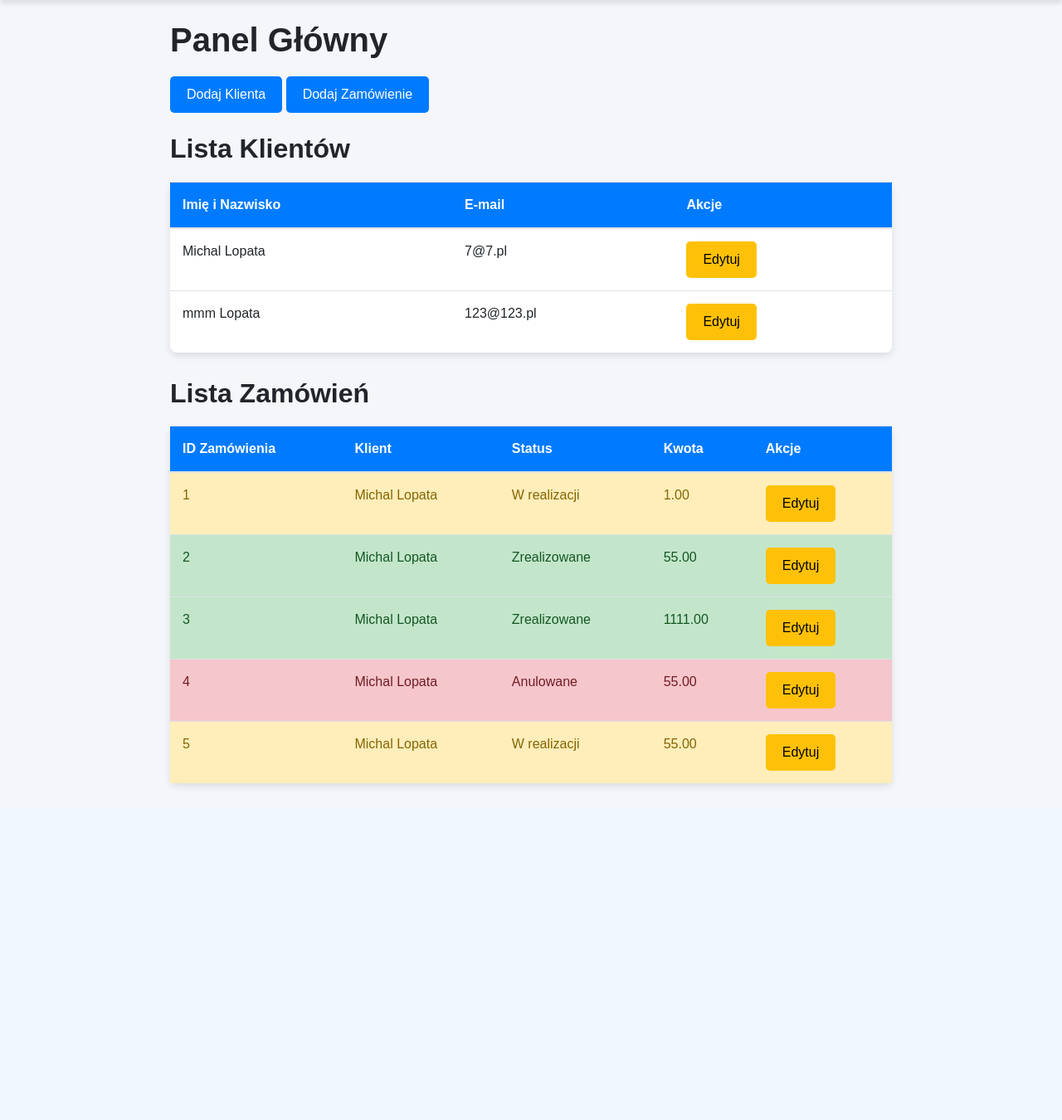
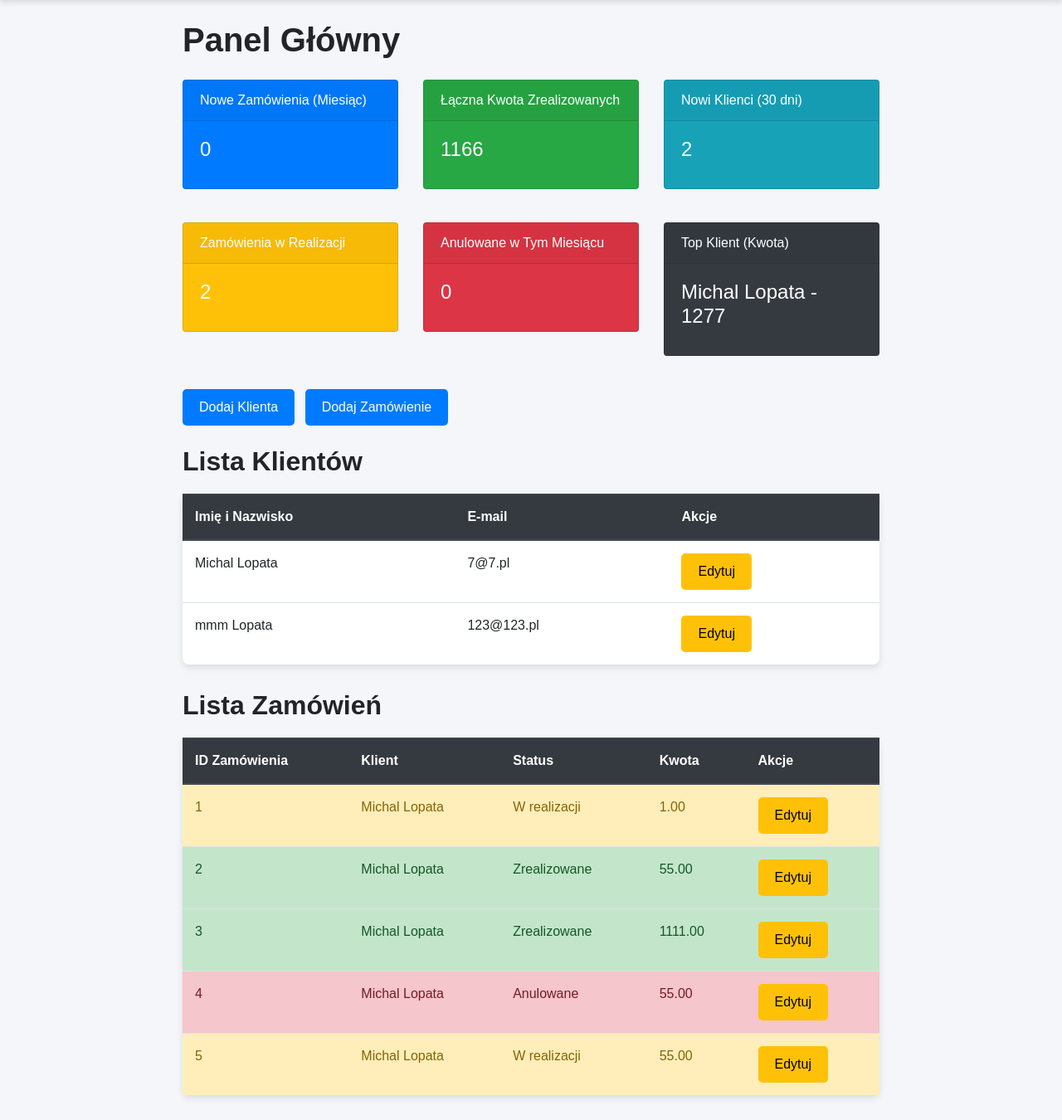
Before and after one commit to uhnajs/CRM-Projekt, a Django app: page / in a window 1280 px wide. Shown: the part 83-1433 px from the top of the page at 83% size. Before the commit the page ends 1034 px from the top, so only its background shows below. Run offline with Django 4.2, Linux system fonts and the light colour scheme; a user stored in the database is signed in; data comes from the database, SQL or seed files in the repository; both versions use the stored data as it was after the commit; some libraries are stand-ins or nearby versions.

Commit message:
Dodano nowe statystyki do dashboardu: zamówienia w realizacji, anulowane w bieżącym miesiącu, top klient

```diff
--- a/crm_project/crm_app/templates/crm_app/dashboard.html
+++ b/crm_project/crm_app/templates/crm_app/dashboard.html
@@ -4,18 +4,85 @@
 {% block title %}Dashboard{% endblock %}
 
 {% block content %}
+    <div class="container mt-4">
         <h1>Panel Główny</h1>
 
+        <!-- Sekcja podsumowań -->
+        <div class="row my-4">
+            <div class="col-md-4">
+                <div class="card text-white bg-primary mb-3">
+                    <div class="card-header">Nowe Zamówienia (Miesiąc)</div>
+                    <div class="card-body">
+                        <h4 class="card-title">{{ nowe_zamowienia_ilosc }}</h4>
+                    </div>
+                </div>
+            </div>
+            <div class="col-md-4">
+                <div class="card text-white bg-success mb-3">
+                    <div class="card-header">Łączna Kwota Zrealizowanych</div>
+                    <div class="card-body">
+                        <h4 class="card-title">{{ kwota_zrealizowanych|default:"0.00" }}</h4>
+                    </div>
+                </div>
+            </div>
+            <div class="col-md-4">
+                <div class="card text-white bg-info mb-3">
+                    <div class="card-header">Nowi Klienci (30 dni)</div>
+                    <div class="card-body">
+                        <h4 class="card-title">{{ nowi_klienci }}</h4>
+                    </div>
+                </div>
+            </div>
+        </div>
+
+        <!-- Sekcja dodatkowych statystyk -->
+        <div class="row my-4">
+            <div class="col-md-4">
+                <div class="card text-white bg-warning mb-3">
+                    <div class="card-header">Zamówienia w Realizacji</div>
+                    <div class="card-body">
+                        <h4 class="card-title">{{ zamowienia_w_realizacji_ilosc }}</h4>
+                    </div>
+                </div>
+            </div>
+            <div class="col-md-4">
+                <div class="card text-white bg-danger mb-3">
+                    <div class="card-header">Anulowane w Tym Miesiącu</div>
+                    <div class="card-body">
+                        <h4 class="card-title">{{ anulowane_w_miesiacu }}</h4>
+                    </div>
+                </div>
+            </div>
+            <div class="col-md-4">
+                <div class="card text-white bg-dark mb-3">
+                    <div class="card-header">Top Klient (Kwota)</div>
+                    <div class="card-body">
+                        <h4 class="card-title">
+                            {% if top_klient %}
+                                {{ top_klient.klient__imie }} {{ top_klient.klient__nazwisko }} - {{ top_klient.total_kwota }}
+                            {% else %}
+                                Brak danych
+                            {% endif %}
+                        </h4>
+                    </div>
+                </div>
+            </div>
+        </div>
+
+        <!-- Sekcja akcji -->
+        <div class="mb-4">
             {% if perms.crm_app.add_klient %}
-        <a href="{% url 'dodaj-klienta' %}" class="btn btn-primary">Dodaj Klienta</a>
+                <a href="{% url 'dodaj-klienta' %}" class="btn btn-primary mr-2">Dodaj Klienta</a>
             {% endif %}
             {% if perms.crm_app.add_zamowienie %}
                 <a href="{% url 'dodaj-zamowienie' %}" class="btn btn-primary">Dodaj Zamówienie</a>
             {% endif %}
+        </div>
 
+        <!-- Lista Klientów -->
         <h2 class="mt-4">Lista Klientów</h2>
-    <table class="table">
-        <thead>
+        <table class="table table-hover">
+            <thead class="thead-dark">
                 <tr>
                     <th>Imię i Nazwisko</th>
                     <th>E-mail</th>
@@ -41,9 +108,10 @@
             </tbody>
         </table>
 
+        <!-- Lista Zamówień -->
         <h2 class="mt-4">Lista Zamówień</h2>
-    <table class="table">
-        <thead>
+        <table class="table table-hover">
+            <thead class="thead-dark">
                 <tr>
                     <th>ID Zamówienia</th>
                     <th>Klient</th>
@@ -80,4 +148,5 @@
                 {% endfor %}
             </tbody>
         </table>
+    </div>
 {% endblock %}
--- a/crm_project/crm_app/views.py
+++ b/crm_project/crm_app/views.py
@@ -1,5 +1,5 @@
 # crm_app/views.py
-
+from datetime import timedelta
 from django.shortcuts import render, redirect, get_object_or_404
 from .models import Klient, Zamowienie
 from .forms import KlientForm, ZamowienieForm, RejestracjaForm
@@ -8,17 +8,42 @@ from django.contrib.auth.decorators import login_required, permission_required
 from django.contrib.auth.models import Group
 from django.core.mail import send_mail
 from django.conf import settings
+from django.shortcuts import render
+from django.utils.timezone import now
+from django.db.models import Count, Sum
 
 @login_required
 def dashboard(request):
+    # Pobierz listę klientów i zamówień z bazy danych
     klienci = Klient.objects.all()
     zamowienia = Zamowienie.objects.all()
+
+    # Statystyki główne
+    nowe_zamowienia_ilosc = zamowienia.filter(data_zamowienia__month=now().month).count()
+    kwota_zrealizowanych = zamowienia.filter(status='zrealizowane').aggregate(Sum('kwota'))['kwota__sum'] or 0
+    nowi_klienci = klienci.filter(data_dodania__gte=now() - timedelta(days=30)).count()
+
+    # Dodatkowe statystyki
+    zamowienia_w_realizacji_ilosc = zamowienia.filter(status='w_realizacji').count()
+    anulowane_w_miesiacu = zamowienia.filter(status='anulowane', data_zamowienia__month=now().month).count()
+
+    # Top klient z największą kwotą zamówień
+    top_klient = zamowienia.values('klient__imie', 'klient__nazwisko').annotate(total_kwota=Sum('kwota')).order_by('-total_kwota').first()
+
     context = {
         'klienci': klienci,
         'zamowienia': zamowienia,
+        # Statystyki główne
+        'nowe_zamowienia_ilosc': nowe_zamowienia_ilosc,
+        'kwota_zrealizowanych': kwota_zrealizowanych,
+        'nowi_klienci': nowi_klienci,
+        # Dodatkowe statystyki
+        'zamowienia_w_realizacji_ilosc': zamowienia_w_realizacji_ilosc,
+        'anulowane_w_miesiacu': anulowane_w_miesiacu,
+        'top_klient': top_klient,
     }
+
     return render(request, 'crm_app/dashboard.html', context)
-
 
 @login_required
 @permission_required('crm_app.add_klient', raise_exception=True)
```
Also changed, not shown: crm_project/db.sqlite3. Lines whose indentation alone changed are shown as unchanged.
